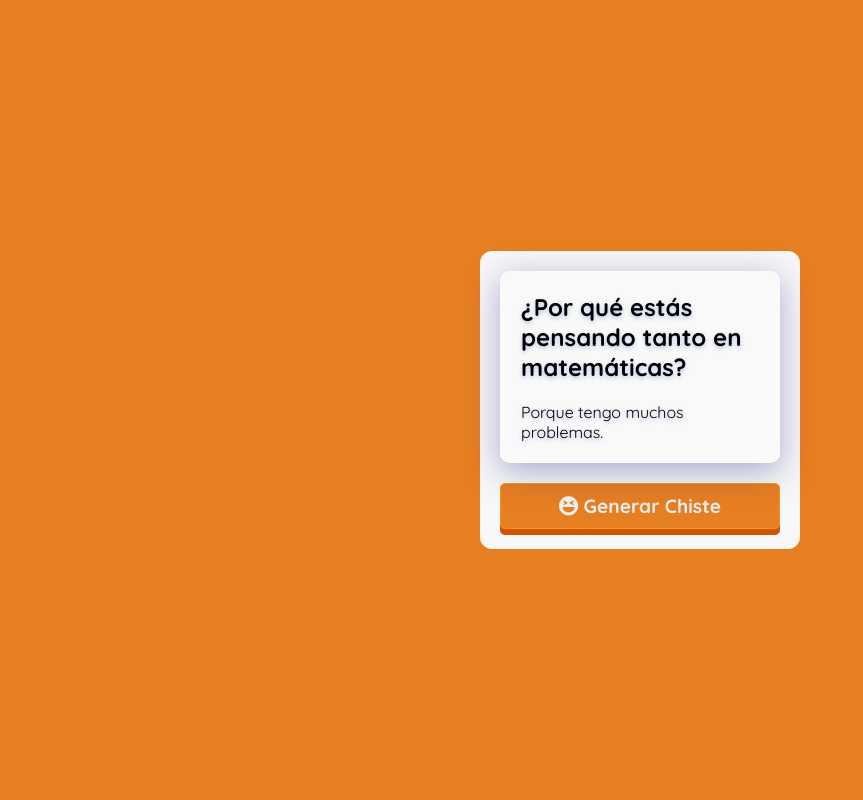
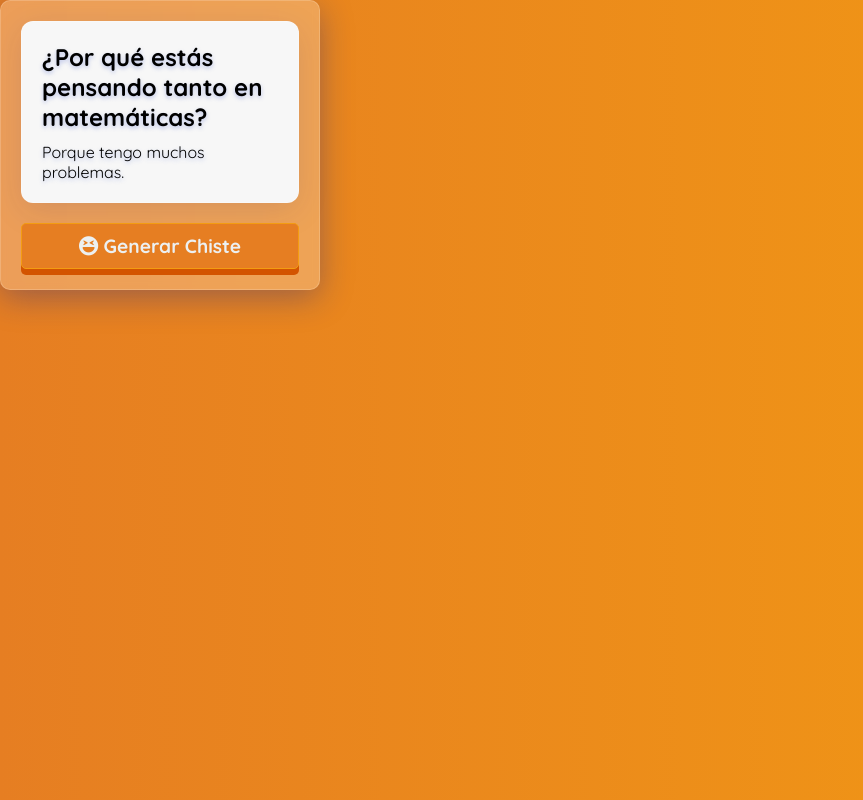
Before and after one commit to hernandoabella/joke-generator, a plain HTML site: page index.html in a window 1280 px wide. Shown: the whole page, without its empty margins (0-863 px from the left). Drawn offline with Linux system fonts and the light colour scheme.

Commit message:
Update styles.css

```diff
--- a/styles.css
+++ b/styles.css
@@ -7,29 +7,27 @@
 }
 
 body {
-	background: #e67e22;
+	background: linear-gradient(90deg, #e67e22, #f39c12);
 	font-family: 'Quicksand', sans-serif;
 }
 
 .container {
-	position: absolute;
-	top: 50%;
-	left: 50%;
-	transform: translate(-50%, -50%);
-	width: 320px;
-	padding: 20px;
-	background: #f7f7f7;
-	border-radius: 12px;
-}
-
-.chiste-aleatorio {
 	background: rgba(255, 255, 255, 0.25);
 	box-shadow: 0 8px 32px 0 rgba(31, 38, 135, 0.37);
 	backdrop-filter: blur(4px);
 	-webkit-backdrop-filter: blur(4px);
 	border-radius: 10px;
 	border: 1px solid rgba(255, 255, 255, 0.18);
+	width: 320px;
 	padding: 20px;
+}
+
+.chiste-aleatorio {
+	border-radius: 12px;
+	border: 1px solid rgba(255, 255, 255, 0.18);
+	padding: 20px;
+	background: #f7f7f7;
+	box-shadow: 0 8px 32px 0 rgba(31, 38, 135, 0.115);
 }
 
 #pregunta {
@@ -37,15 +35,15 @@ body {
 }
 
 #respuesta {
-	margin-top: 20px;
-	text-shadow: 0 2px 4px rgba(71,97,206,.357272);
+	margin-top: 10px;
+	text-shadow: 0 2px 4px rgba(71, 97, 206, .357272);
 }
 
 button {
 	color: #ecf0f1;
 	font-size: 1.2em;
 	font-weight: bold;
-	background-color: #e67e22;
+	background: #e67e22;
 	border: 1px solid #f39c12;
 	border-radius: 5px;
 	padding: 10px;
@@ -55,6 +53,7 @@ button {
 	width: 100%;
 	margin-top: 20px;
 	font-family: 'Quicksand', sans-serif;
+	user-select: none;
 }
 
 button:active {
@@ -62,19 +61,3 @@ button:active {
 	position: relative;
 	top: 2px;
 }
-
-@keyframes fadeInOut {
-	0% {
-	  opacity: 0;
-	}
-	50% {
-	  opacity: 1;
-	}
-	100% {
-	  opacity: 0;
-	}
-  }
-
-  .fade-in-out {
-	animation: fadeInOut 2s ease;
-  }
```
